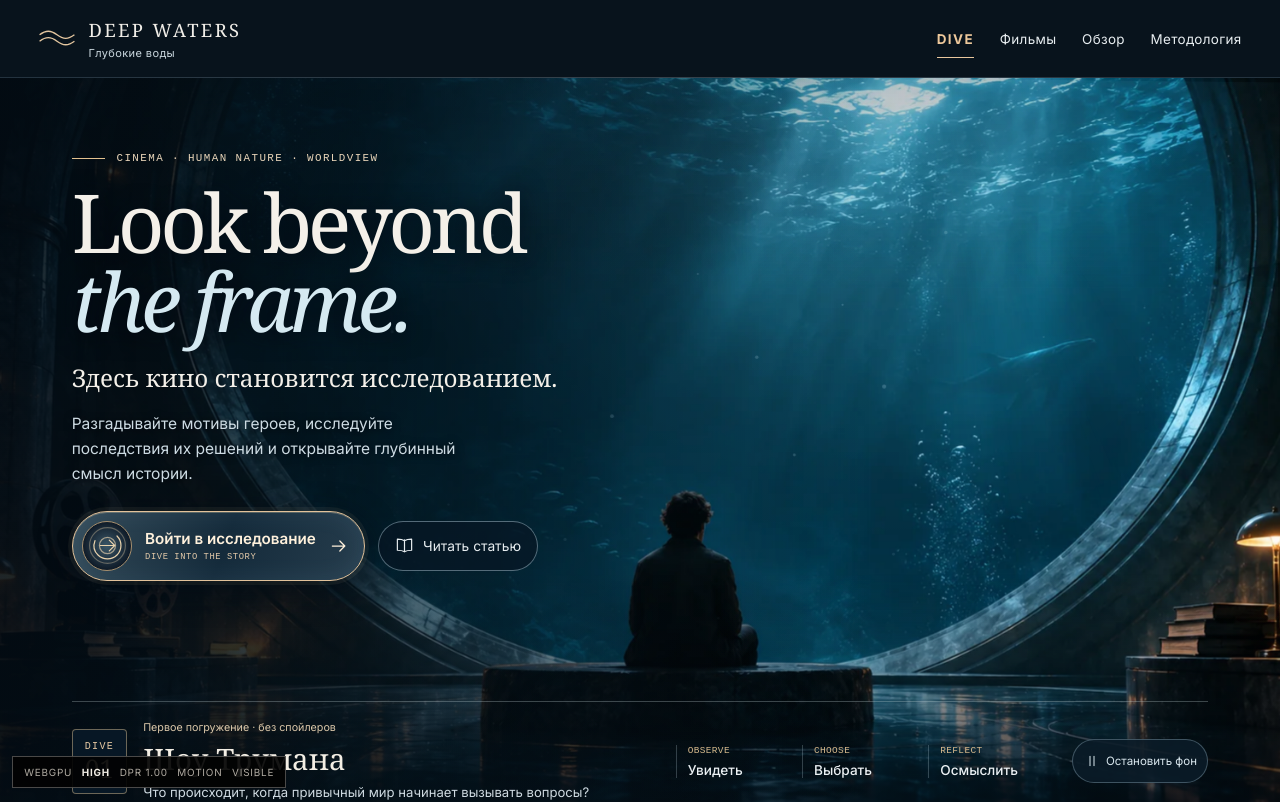
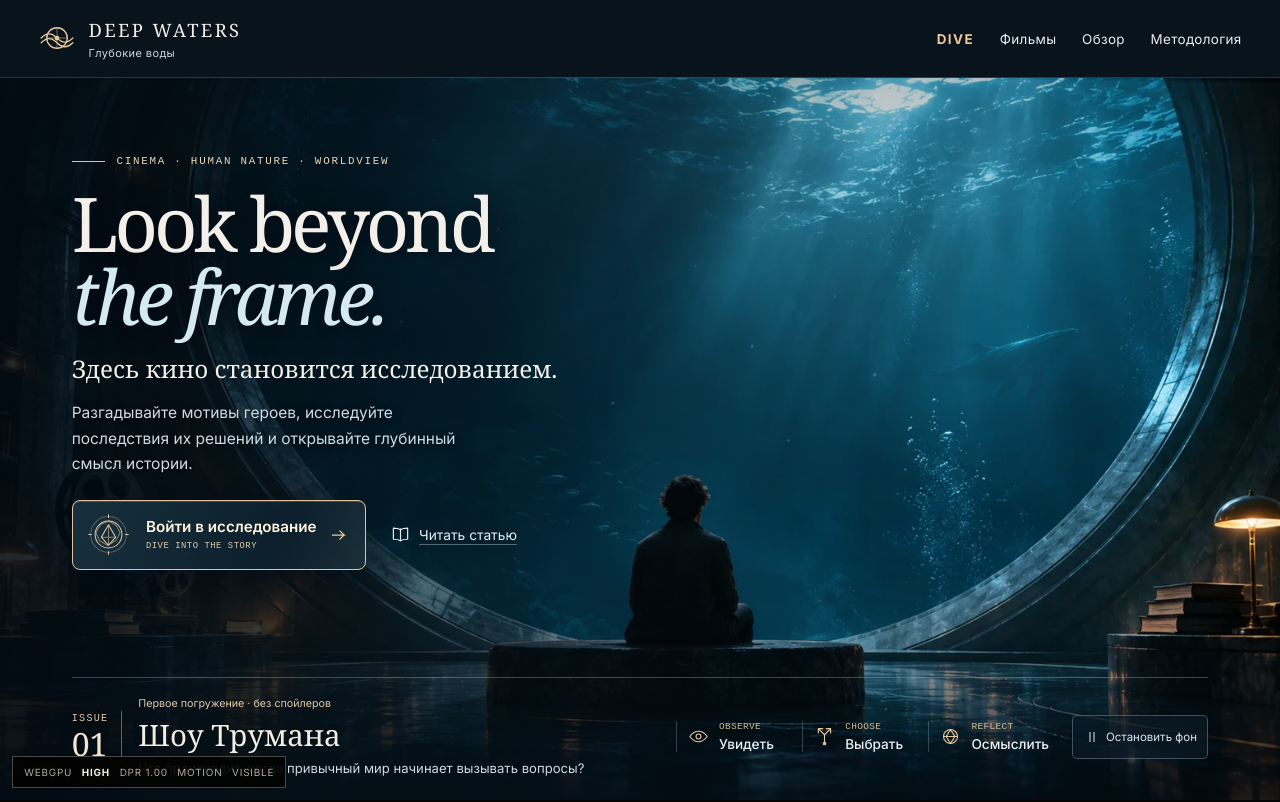
Before and after one commit to FedorMilovanov/DeepMovieReview, a Next.js app: page / in a window 1280 px wide. Shown: the top 802 px of the page. Built offline with nearby package versions, Linux system fonts and the light colour scheme.

Commit message:
Refine observatory optical UI, mask video wrap and protect spoiler metadata

```diff
--- a/src/app/films/[slug]/page.tsx
+++ b/src/app/films/[slug]/page.tsx
@@ -41,8 +41,8 @@ export function generateStaticParams() {
     .map((filmPackage) => ({ slug: filmPackage.film.slug }));
 }
 
-export async function generateMetadata({ params }: FilmPageProps): Promise<Metadata> {
-  const { slug } = await params;
+export async function generateMetadata({ params, searchParams }: FilmPageProps): Promise<Metadata> {
+  const [{ slug }, query] = await Promise.all([params, searchParams]);
   const filmPackage = getFilmPackageBySlug(slug);
   if (!filmPackage || (filmPackage.film.status !== "published" && !isPreviewContentEnabled())) return {};
   const { film } = filmPackage;
@@ -59,7 +59,7 @@ export async function generateMetadata({ params }: FilmPageProps): Promise<Metad
     // deployment the layout's noindex must not be dropped by this route.
     robots:
       film.status === "published" && siteIndexingEnabled()
-        ? undefined
+        ? (parseSpoilerLevel(query.spoilers) === "NONE" ? undefined : { index: false, follow: true })
         : { index: false, follow: false },
   };
 }
--- a/src/components/home/observatory-hero.tsx
+++ b/src/components/home/observatory-hero.tsx
@@ -31,10 +31,10 @@ export function ObservatoryHero({filmTitle,filmSlug,artwork}:{filmTitle:string;f
   },[]);
   useEffect(()=>()=>{if(timer.current!==null)clearTimeout(timer.current)},[]);
   const videoSources=artwork.video;
-  const [videoFailed,setVideoFailed]=useState(false);
+  const [videoAtSeam,setVideoAtSeam]=useState(true);
   useEffect(()=>{
     const video=videoRef.current;
-    if(!video||!videoSources||videoFailed)return;
+    if(!video||!videoSources)return;
     const connection=(navigator as Navigator & {connection?:{saveData?:boolean;effectiveType?:string}}).connection;
     const dataSaver=connection?.saveData||["slow-2g","2g"].includes(connection?.effectiveType??"");
     const allowed=motion&&visible&&documentVisible&&!dataSaver;
@@ -44,14 +44,15 @@ export function ObservatoryHero({filmTitle,filmSlug,artwork}:{filmTitle:string;f
     function playSelected(){
       if(!video||!videoSources||!active)return;
       const src=media.matches?videoSources.mobile:videoSources.desktop;
-      if(video.getAttribute("src")!==src){video.setAttribute("src",src);video.load();}
+      if(video.getAttribute("src")!==src){setVideoAtSeam(true);video.setAttribute("src",src);video.load();}
+      if(video.error)return;
       video.muted=true;
       void video.play().catch((error: unknown)=>{if(active && !(error instanceof DOMException && error.name==="AbortError"))setVideoReady(false);});
     }
     playSelected();
     media.addEventListener("change",playSelected);
     return ()=>{active=false;media.removeEventListener("change",playSelected);video.pause();};
-  },[motion,visible,documentVisible,videoSources,videoFailed]);
+  },[motion,visible,documentVisible,videoSources]);
   function enter(event:MouseEvent<HTMLAnchorElement>){
     if(!motion||event.defaultPrevented||event.button!==0||event.metaKey||event.ctrlKey||event.shiftKey||event.altKey)return;
     event.preventDefault();
@@ -59,7 +60,7 @@ export function ObservatoryHero({filmTitle,filmSlug,artwork}:{filmTitle:string;f
     setEntering(true);
     timer.current=setTimeout(()=>{router.push(diveHref);timer.current=setTimeout(()=>setEntering(false),1800)},360);
   }
-  return <section ref={root} className="observatoryHero" data-art={artwork.original?"observatory":"fallback"} data-motion={motion?"on":"off"} data-visible={visible&&documentVisible} data-entering={entering} data-video-ready={videoReady&&canMove} aria-labelledby="hero-title">
+  return <section ref={root} className="observatoryHero" data-art={artwork.original?"observatory":"fallback"} data-motion={motion?"on":"off"} data-visible={visible&&documentVisible} data-entering={entering} data-video-ready={videoReady&&canMove} data-video-seam={videoAtSeam} aria-labelledby="hero-title">
     <div className="observatoryScene" aria-hidden="true">
       <picture className="observatoryPicture">
         {artwork.mobile?<source media="(max-width:760px)" srcSet={artwork.mobile} sizes="100vw"/>:null}
@@ -69,7 +70,9 @@ export function ObservatoryHero({filmTitle,filmSlug,artwork}:{filmTitle:string;f
       </picture>
       {videoSources?<video ref={videoRef} className="observatoryVideo" muted loop playsInline preload="none" aria-hidden="true"
         disablePictureInPicture disableRemotePlayback
-        onLoadStart={()=>setVideoReady(false)} onPlaying={()=>setVideoReady(true)} onError={()=>{setVideoReady(false);setVideoFailed(true);}}/>:null}
+        onLoadStart={()=>{setVideoReady(false);setVideoAtSeam(true);}} onPlaying={()=>setVideoReady(true)}
+        onTimeUpdate={event=>{const video=event.currentTarget;setVideoAtSeam(Number.isFinite(video.duration)&&(video.currentTime<.45||video.duration-video.currentTime<1.15));}}
+        onError={()=>setVideoReady(false)}/>:null}
       <div className="observatoryLight"/>
       {artwork.original?<div className="observatoryWater">
         <svg viewBox="0 0 1000 560" preserveAspectRatio="xMidYMid slice" className="observatorySuspension" aria-hidden="true">
@@ -89,9 +92,9 @@ export function ObservatoryHero({filmTitle,filmSlug,artwork}:{filmTitle:string;f
         <p className="observatoryIntro">Разгадывайте мотивы героев, исследуйте последствия их решений и открывайте глубинный смысл истории.</p>
         <div className="observatoryActions">
           <Link className="buttonPrimary observatoryCta" href={diveHref} onClick={enter}>
-            <span className="observatoryCtaIcon" aria-hidden="true"><svg viewBox="0 0 48 48" fill="none"><circle cx="24" cy="24" r="20" opacity=".35"/><circle cx="24" cy="24" r="15" strokeDasharray="64 30" transform="rotate(-45 24 24)"/><circle cx="24" cy="24" r="9" opacity=".65"/><path d="M16 24h16m-6-6 6 6-6 6"/></svg></span>
+            <span className="observatoryCtaIcon" aria-hidden="true"><svg viewBox="0 0 48 48" fill="none"><circle cx="24" cy="24" r="20" opacity=".32"/><circle cx="24" cy="24" r="15"/><path d="m24 9 8.7 5L37 22l-5 9-9 5-9-5-4-9 5-9z" opacity=".55"/><path d="m24 13 8 14-8 9-8-9z"/><path d="M24 13v23m-8-9h16" opacity=".55"/><path d="M24 2v3m22 19h-3M24 46v-3M2 24h3"/></svg></span>
             <span className="observatoryCtaCopy"><strong>Войти в исследование</strong><small lang="en">DIVE INTO THE STORY</small></span>
-            <svg className="observatoryCtaArrow" viewBox="0 0 24 24" fill="none" aria-hidden="true"><path d="M4 12h15m-6-6 6 6-6 6"/></svg>
+            <svg className="observatoryCtaArrow" viewBox="0 0 24 24" fill="none" aria-hidden="true"><path d="M4 12h15m-6-5 5 5-5 5"/></svg>
           </Link>
           <Link className="observatoryRead" href={articleHref}><svg viewBox="0 0 24 24" fill="none" aria-hidden="true"><path d="M12 5v15M3 4c4 0 6 0 9 2 3-2 5-2 9-2v14c-4 0-6 0-9 2-3-2-5-2-9-2z"/></svg>Читать статью</Link>
         </div>
@@ -99,7 +102,7 @@ export function ObservatoryHero({filmTitle,filmSlug,artwork}:{filmTitle:string;f
     </div>
     <div className="observatoryFeature">
       <div className="observatoryFeatureTitle">
-        <span className="observatoryEdition" lang="en">DIVE <span>01</span></span>
+        <span className="observatoryEdition" lang="en">ISSUE <span>01</span></span>
         <div>
           <small>Первое погружение · без спойлеров</small>
           <Link href={articleHref} className="observatoryFilmTitle">{filmTitle}</Link>
@@ -107,11 +110,11 @@ export function ObservatoryHero({filmTitle,filmSlug,artwork}:{filmTitle:string;f
         </div>
       </div>
       <div className="observatoryStages" aria-label="Как устроено исследование">
-        <div><span className="observatoryStageNumber" lang="en">OBSERVE</span><strong>Увидеть</strong></div>
-        <div><span className="observatoryStageNumber" lang="en">CHOOSE</span><strong>Выбрать</strong></div>
-        <div><span className="observatoryStageNumber" lang="en">REFLECT</span><strong>Осмыслить</strong></div>
+        <div><svg viewBox="0 0 24 24" fill="none" aria-hidden="true"><path d="M2 12c3-4 6-6 10-6s7 2 10 6c-3 4-6 6-10 6S5 16 2 12Z"/><circle cx="12" cy="12" r="2.8"/></svg><span className="observatoryStageNumber" lang="en">OBSERVE</span><strong>Увидеть</strong></div>
+        <div><svg viewBox="0 0 24 24" fill="none" aria-hidden="true"><path d="M12 20V10m0 0L5 3m7 7 7-7M5 3v5M5 3h5m9 0v5m0-5h-5"/><circle cx="12" cy="20" r="1.5"/></svg><span className="observatoryStageNumber" lang="en">CHOOSE</span><strong>Выбрать</strong></div>
+        <div><svg viewBox="0 0 24 24" fill="none" aria-hidden="true"><circle cx="12" cy="12" r="8"/><path d="m12 4 5 8-5 8-5-8zM4 12h16"/></svg><span className="observatoryStageNumber" lang="en">REFLECT</span><strong>Осмыслить</strong></div>
       </div>
-      {canMove?<button type="button" className="observatoryPause" aria-label={paused?"Оживить фон":"Остановить фон"} aria-pressed={paused} onClick={()=>setPaused(v=>!v)}>
+      {canMove?<button type="button" className="observatoryPause" aria-label={paused?"Оживить фон":"Остановить фон"} onClick={()=>setPaused(v=>!v)}>
         <svg viewBox="0 0 24 24" fill="none" aria-hidden="true">{paused?<path d="m9 5 11 7-11 7z" fill="currentColor" stroke="none"/>:<><path d="M9 5v14M15 5v14"/></>}</svg><span>{paused?"Оживить фон":"Остановить фон"}</span>
       </button>:null}
     </div>
--- a/src/components/site-header.tsx
+++ b/src/components/site-header.tsx
@@ -65,7 +65,7 @@ export function SiteHeader({diveHref}: {diveHref?:string}) {
   }, [menuOpen]);
 
   function linkProps(href: string) {
-    const isCurrent = href === "/" ? pathname === "/" : pathname.startsWith(href);
+    const isCurrent = !href.includes("#") && pathname === href;
     return isCurrent ? { "aria-current": "page" as const } : {};
   }
 
@@ -111,7 +111,7 @@ export function SiteHeader({diveHref}: {diveHref?:string}) {
           "DW" into the name or, worse, leave the name saying something the
           visible label does not. */}
       <Link className="brand" href="/" aria-label={observatory ? "Deep Waters / Глубокие воды — на главную" : "Deep Waters — на главную"}>
-        <span className="brandMark" aria-hidden="true">{observatory ? <svg viewBox="0 0 48 32" width="38" height="28" fill="none" stroke="currentColor" strokeWidth="1.7"><path d="M2 12c8-6 14-6 22 0s14 6 22 0M2 20c8-6 14-6 22 0s14 6 22 0"/></svg> : null}</span>
+        <span className="brandMark" aria-hidden="true">{observatory ? <svg viewBox="0 0 48 32" width="38" height="28" fill="none" stroke="currentColor" strokeWidth="1.7"><circle cx="24" cy="16" r="13"/><path d="M11 16h26M24 3v26" opacity=".35"/><path d="M4 16c7-7 13-7 20 0s13 7 20 0M4 22c7-7 13-7 20 0s13 7 20 0" strokeLinecap="round"/><circle cx="24" cy="16" r="3" fill="currentColor" stroke="none"/></svg> : null}</span>
         <span className="brandText">{observatory ? <><strong lang="en">DEEP WATERS</strong><small>Глубокие воды</small></> : "Deep Waters"}</span>
       </Link>
       <nav className="siteNav" aria-label="Основная навигация">
--- a/src/styles/home/observatory.css
+++ b/src/styles/home/observatory.css
@@ -10,13 +10,15 @@
 .siteHeader[data-observatory] .siteNav { text-transform:none; letter-spacing:.025em; color:#e7edf0; font-size:.84rem; align-items:center; }
 .siteHeader[data-observatory] .siteNav a { min-height:44px; display:inline-flex; align-items:center; }
 .siteHeader[data-observatory] .siteNav a:first-child { color:#edc89b; position:relative; font-weight:650; letter-spacing:.11em; }
-.siteHeader[data-observatory] .siteNav a:first-child::after { content:""; position:absolute; inset:auto 0 3px; height:1px; background:#e9c79d; }
+.siteHeader[data-observatory] .siteNav a[aria-current="page"]::after { content:""; position:absolute; inset:auto 0 3px; height:1px; background:#e9c79d; }
 .observatoryScene,.observatoryPicture,.observatoryPicture img,.observatoryShade,.observatoryLight,.observatoryVideo { position:absolute; inset:0; width:100%; height:100%; pointer-events:none; }
 .observatoryScene { z-index:-1; overflow:hidden; }
 .observatoryPicture img,.observatoryVideo { object-fit:cover; object-position:50% 56%; }
 .observatoryPicture img { transform:scale(1.015); }
 .observatoryVideo { opacity:0; transition:opacity .65s ease; }
-.observatoryHero[data-video-ready="true"] .observatoryVideo { opacity:1; }
+.observatoryHero[data-video-ready="true"][data-video-seam="false"] .observatoryVideo { opacity:1; }
+/* Mask the native MP4 wrap behind the matching artwork. This is a soft transition, not a synthesized seamless loop. */
+.observatoryHero[data-video-ready="true"][data-video-seam="true"] .observatoryVideo { opacity:0; }
 .observatoryShade { background:linear-gradient(90deg,rgba(3,12,20,.89) 0%,rgba(4,16,24,.76) 20%,rgba(5,19,29,.38) 42%,transparent 68%),linear-gradient(180deg,rgba(3,10,17,.24),transparent 28%,transparent 66%,rgba(3,10,16,.91)); }
 .observatoryHero[data-art="fallback"] .observatoryShade { background:linear-gradient(90deg,#061522e8,#071722b0 48%,#07172235 72%),linear-gradient(0deg,#041019f0,transparent 35%); }
 .observatoryLight { opacity:.44; background:radial-gradient(ellipse at 68% 3%,rgba(99,191,229,.36),transparent 42%); mix-blend-mode:screen; transform-origin:68% 0; }
@@ -127,3 +129,48 @@
 }
 @media (prefers-reduced-motion:reduce) { .observatoryHero * { animation:none!important; transition:none!important; } .observatoryVideo { display:none; } .observatoryCta:hover .observatoryCtaArrow { transform:none; } }
 @media (forced-colors:active) { .observatoryScene { display:none; } .observatoryHero,.observatoryHero .observatoryCta,.observatoryRead,.observatoryPause { color:CanvasText; background:Canvas; border-color:CanvasText; box-shadow:none; } }
+
+/* Editorial optical system: one decisive entrance, quiet utilities, no duplicate arrows. */
+.observatoryHero { --obs-brass:#e7c99e; }
+.observatoryMain { align-items:center; padding-block:clamp(2rem,6vh,5rem) clamp(4rem,10vh,8rem); }
+.observatoryEditorial { gap:1rem; width:min(100%,34rem); }
+.observatoryHero h1 { font-size:clamp(3.35rem,5.9vw,6.25rem); }
+.observatoryKicker { letter-spacing:.16em; }
+.observatoryHero .observatoryCta { border-radius:8px; min-height:70px; padding:.55rem 1rem .55rem .65rem; background:linear-gradient(112deg,#183240f5,#0c202df5 70%,#1b3038f5); box-shadow:inset 0 1px 0 #f5dfb333,0 6px 24px #020a1580; }
+.observatoryHero .observatoryCta:hover { background:linear-gradient(112deg,#284956,#142d3c 75%,#283e48); box-shadow:0 0 20px #ddbb7d30,0 8px 26px #020a1580; }
+.observatoryCtaIcon { border:0; background:none; color:var(--obs-brass); }
+.observatoryCtaIcon svg { stroke-width:1.15; }
+.observatoryCtaArrow { color:var(--obs-brass); }
+.observatoryRead { border-color:transparent; border-radius:4px; background:transparent; padding-inline:.65rem; text-decoration:underline; text-underline-offset:.32em; text-decoration-color:#c3d9e86b; }
+.observatoryRead:hover { background:#173346a6; border-color:#a6c4d17c; }
+.observatoryEdition { padding:.15rem .8rem .15rem 0; background:none; border:0; border-right:1px solid #d2b88b80; border-radius:0; text-align:left; }
+.observatoryEdition span { font-size:2rem; }
+.observatoryFeature { padding-block:1.1rem 1.4rem; }
+.observatoryStages > div { grid-template-columns:24px minmax(0,1fr); align-items:center; gap:.3rem .45rem; }
+.observatoryStages svg { grid-row:1 / span 2; width:21px; height:21px; stroke:var(--obs-brass); stroke-width:1.25; stroke-linecap:round; stroke-linejoin:round; }
+.observatoryStages strong,.observatoryStageNumber { grid-column:2; }
+.observatoryPause { border-radius:5px; background:#0b1c28a8; }
+@media (min-width:761px) and (max-width:1020px) {
+  .observatoryStages > div { grid-template-columns:minmax(0,1fr); }
+  .observatoryStages svg { grid-row:auto; }
+  .observatoryStages strong,.observatoryStageNumber { grid-column:1; }
+  .observatoryHero h1 { font-size:clamp(3.1rem,6.6vw,5.3rem); }
+}
+@media (max-width:760px) {
+  .observatoryMain { align-items:flex-start; padding-block:clamp(1.3rem,4vh,2.5rem) clamp(6rem,20vh,12rem); }
+  .observatoryEditorial { width:100%; gap:.6rem; }
+  .observatoryHero h1 { font-size:clamp(2.4rem,9.5vw,4.2rem); }
+  .observatoryKicker { letter-spacing:.08em; }
+  .observatoryHero .observatoryCta { min-height:57px; padding:.4rem .8rem .4rem .5rem; }
+  .observatoryRead { background:#07172455; }
+  .observatoryFeature { padding-block:.8rem 1rem; }
+  .observatoryEdition span { font-size:1.6rem; }
+}
+@media (max-width:360px) {
+  .observatoryHero h1 { font-size:2.25rem; }
+  .observatoryMain { padding-block:1.1rem 5.5rem; }
+}
+@media (forced-colors:active) {
+  .observatoryHero .observatoryCta,.observatoryHero .observatoryCta:hover,.observatoryRead,.observatoryRead:hover,.observatoryPause { color:CanvasText; background:Canvas; border-color:CanvasText; box-shadow:none; }
+  .observatoryCtaIcon,.observatoryCtaArrow,.observatoryStages svg { color:CanvasText; stroke:CanvasText; }
+}
```
